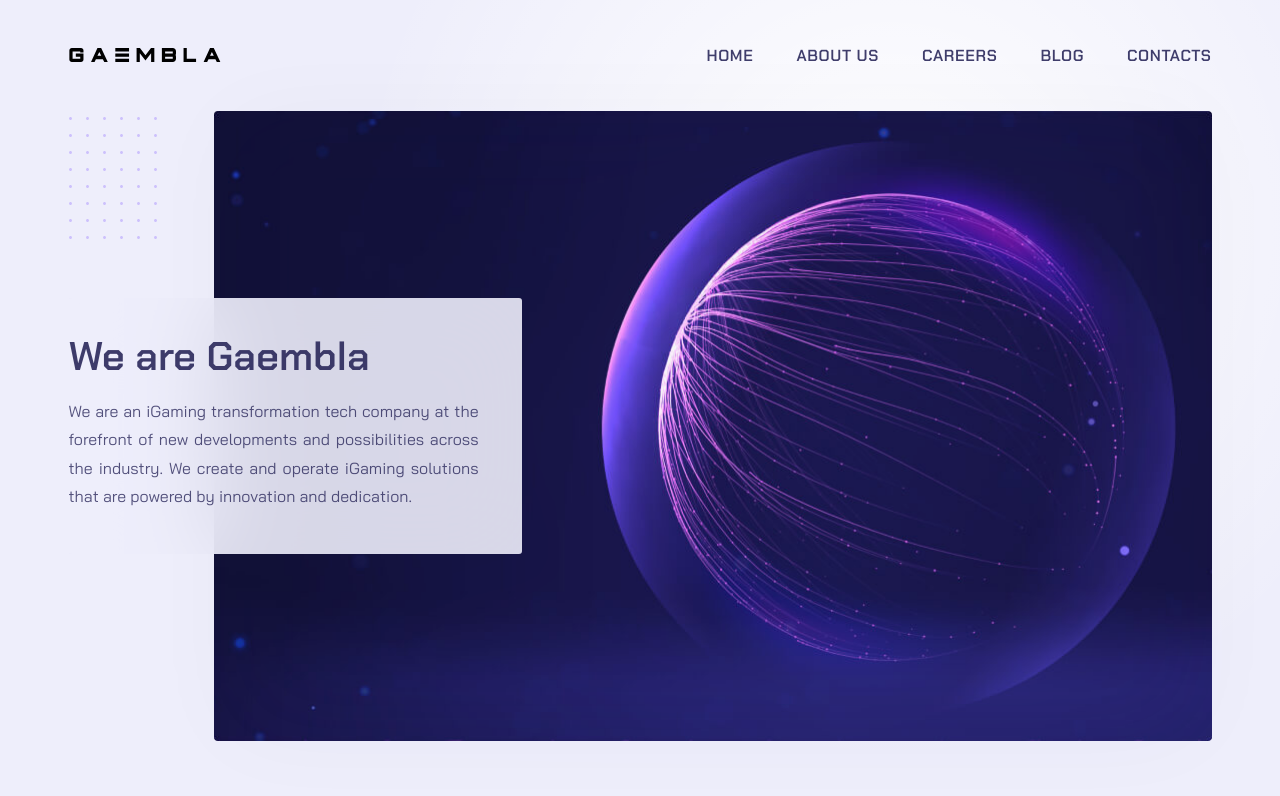
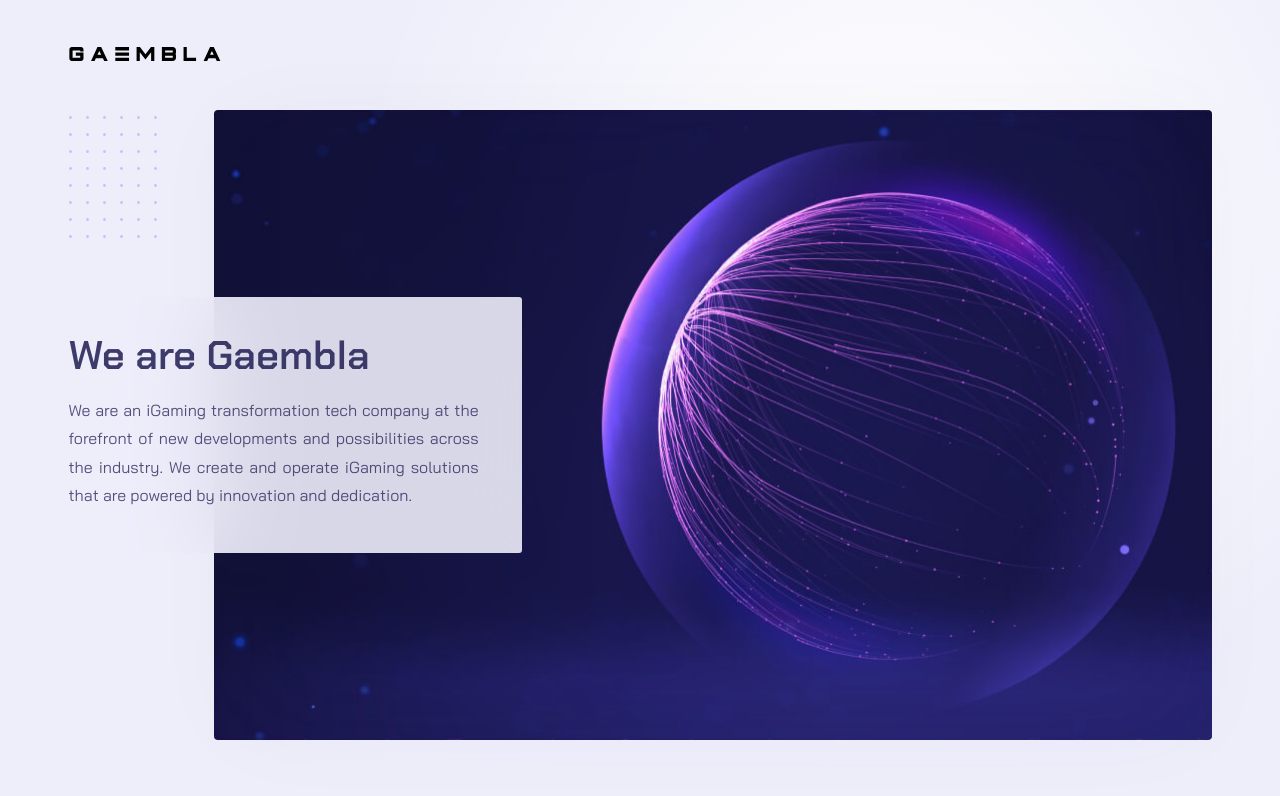
Before and after one commit to gaembla/gaembla-site, a Gatsby site: page / in a window 1280 px wide. Shown: the top 796 px of the page. Built offline with nearby package versions, Linux system fonts and the light colour scheme; Gatsby itself is replaced by a stand-in of ours; a script that the page names is missing.

Commit message:
chore: Disable header menu until fixed

```diff
--- a/src/pages/index.js
+++ b/src/pages/index.js
@@ -271,7 +271,7 @@
               <div className="header-logo">
                 <img src={HeaderLogo} alt="" />
               </div>
-              <nav className="header-nav">
+              {/* <nav className="header-nav">
                 <ul>
                   <li>
                     <a href="#">Home</a>
@@ -289,7 +289,7 @@
                     <a href="#">Contacts</a>
                   </li>
                 </ul>
-              </nav>
+              </nav> */}
               <div className="btn-menu js-btn-menu">
                 <span>&nbsp;</span>
                 <span>&nbsp;</span>
```
